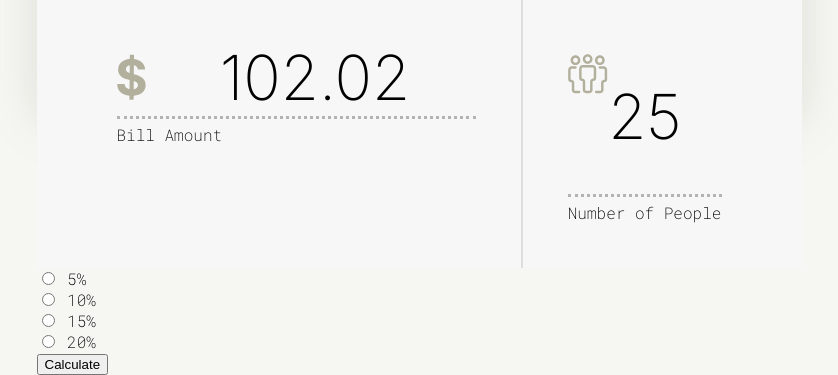
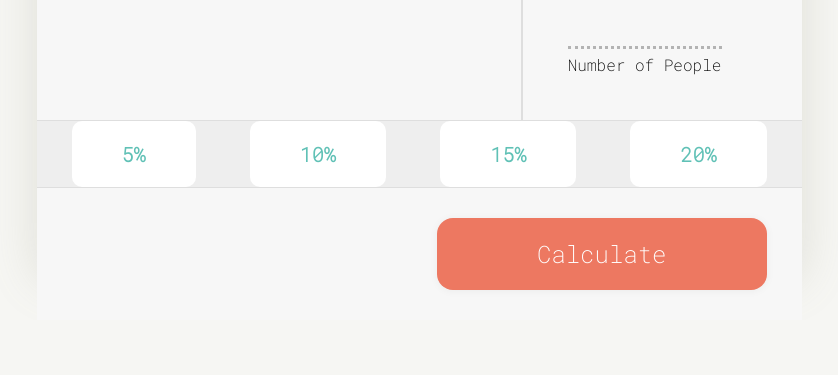
Before and after one commit to juliascherbina/AdventCalendar24, a plain HTML site: page tip-calculator/index.html in a window 1280 px wide. Shown: the part 529-904 px from the top of the page, without its empty margins (221-1059 px from the left). After the commit the page ends 849 px from the top, so only its background shows below. Drawn offline with Linux system fonts and the light colour scheme.

Commit message:
finished-work

```diff
--- a/tip-calculator/styles.css
+++ b/tip-calculator/styles.css
@@ -14,14 +14,15 @@ body {
     background: #FFFFFF;
     box-shadow: 0px 0px 47.1547px rgba(148, 146, 120, 0.23);
     border-radius: 20px;
-    height: 450px;
+    height: 700px;
     width: 765px;
     padding-top: 55px;
+    padding-bottom: 55px;
 }
 
 .first-block {
     padding-bottom: 35px;
-    border-bottom: 1px solid white;
+    border-bottom: 1px solid #DEDEDE;
     margin-bottom: 35px;
 }
 
@@ -89,12 +90,65 @@ input[type='text'] {
     background: url(./dollar.svg) left 15px no-repeat;
     padding-left: 40px;
 }
-.number-of-people input[type='text']  {
+
+.number-of-people input[type='text'] {
     background: url(./people.svg) left 15px no-repeat;
     padding: 40px;
     text-align: right;
 }
+
 .biil-amount .ba,
 .number-of-people .np {
     text-align: center;
 }
+
+.selecting-amount {
+    display: flex;
+    justify-content: space-between;
+    background: #EEEEEE;
+    padding: 20px 35px;
+    border-top: 1px solid #DEDEDE;
+    border-bottom: 1px solid #DEDEDE;
+}
+
+input[type='radio'] {
+    display: none;
+}
+
+input[type='radio']+label {
+    background: white;
+    padding: 20px 50px;
+    border-radius: 10px;
+    color: #60C1B6;
+    font-family: 'Roboto Mono', sans-serif;
+    font-weight: 700;
+    font-size: 20px;
+    cursor: pointer;
+}
+
+input[type='radio']:checked+label {
+    background: #60C1B6;
+    color: white;
+}
+
+.calculate {
+    text-align: right;
+    padding: 30px 35px;
+    background:  #F7F7F7;
+}
+
+button {
+    background: #ED7861;
+    color: white;
+    border: none;
+    padding: 20px 100px;
+    box-shadow: 0px 1px 8px rgba(0, 0, 0, 0.05);
+    border-radius: 16px;
+    display: flex;
+    justify-content: center;
+    align-items: center;
+    margin-left: auto;
+    font-family: 'Roboto Mono', sans-serif;
+    cursor: pointer;
+    font-size: 1.5rem;
+}
```
